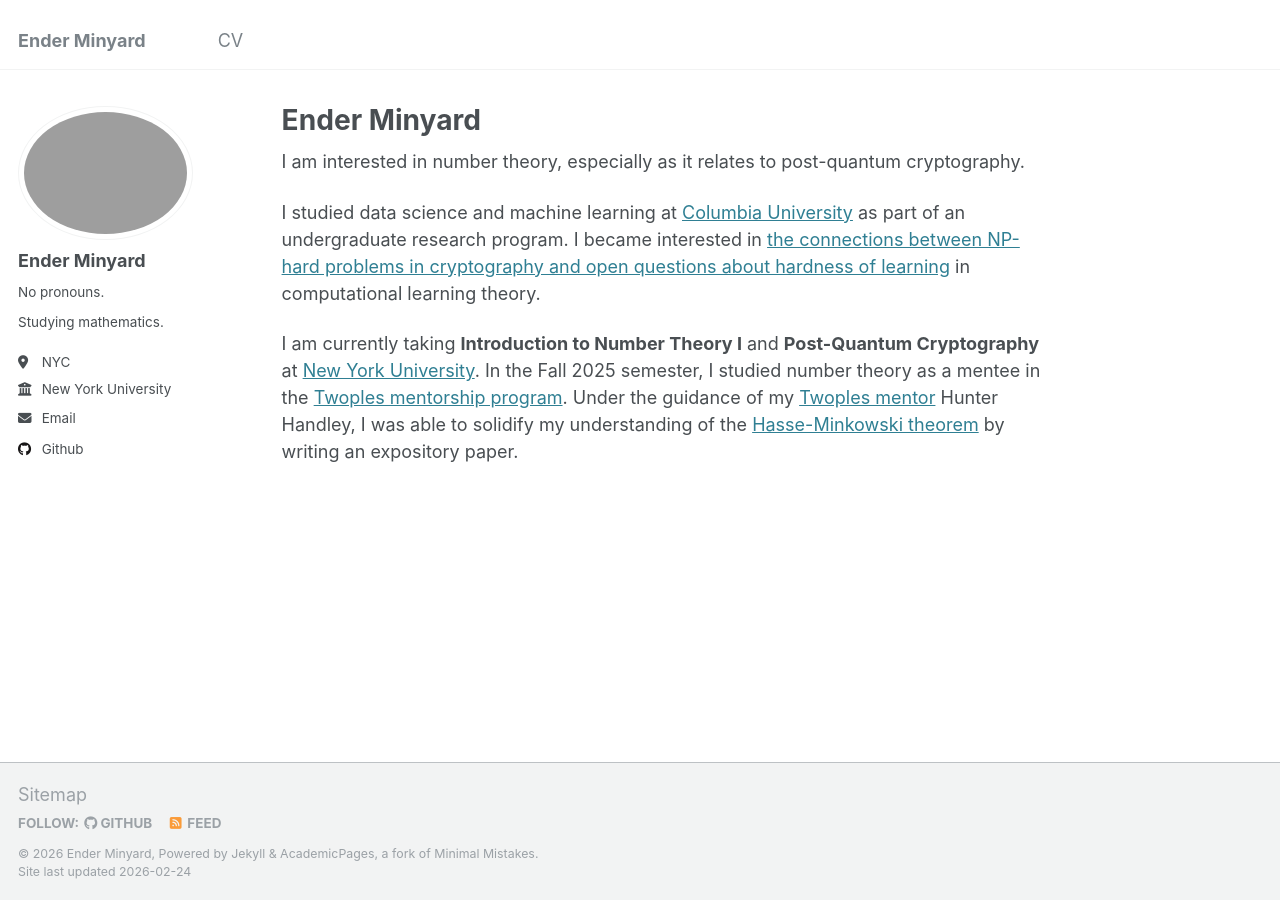
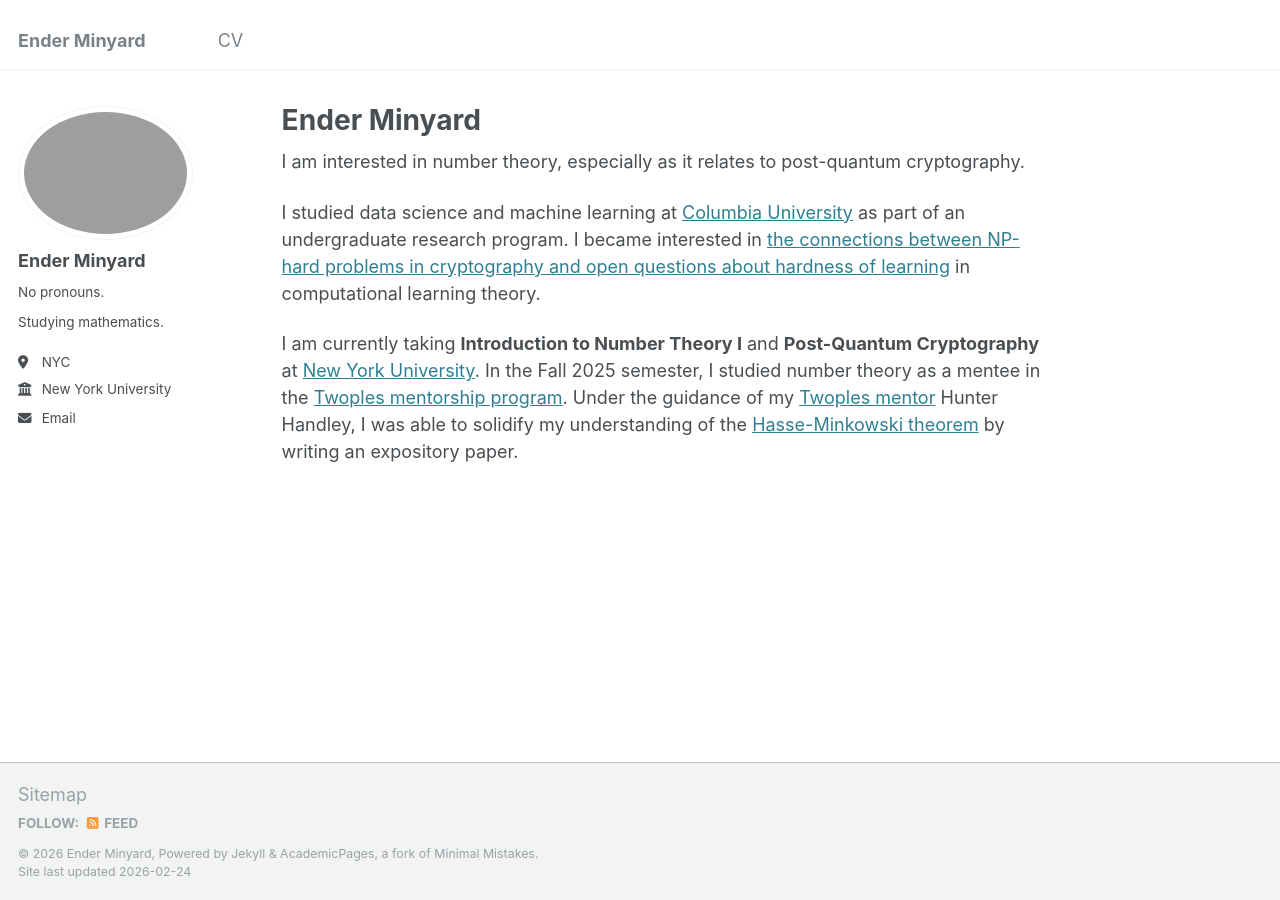
Before and after one commit to enderminyard/academic-page, a Jekyll site: the page built from _pages/about.md, in a window 1280 px wide. Built offline with Jekyll 4.4.1, drawn with Linux system fonts in a browser that asks for light colours.

Commit message:
Update _config.yml

```diff
--- a/_config.yml
+++ b/_config.yml
@@ -21,7 +21,7 @@ repository               : "enderminyard/academic-page"
 #               Additional customization can be done by editing /_includes/author-profile.html
 author:
   # Biographic information
-  avatar           : ""
+  avatar           :
   name             : "Ender Minyard"
   pronouns         : "No pronouns."
   bio              : "Studying mathematics."
@@ -44,7 +44,7 @@ author:
   bitbucket        : # Username - Update with your username on the site
   codepen          : # Username
   dribbble         : # Username
-  github           : ""
+  github           :
   kaggle           : # Username
   stackoverflow    : # User number or user number and name (i.e., use "1" or "1/jeff-atwood")
 
```
